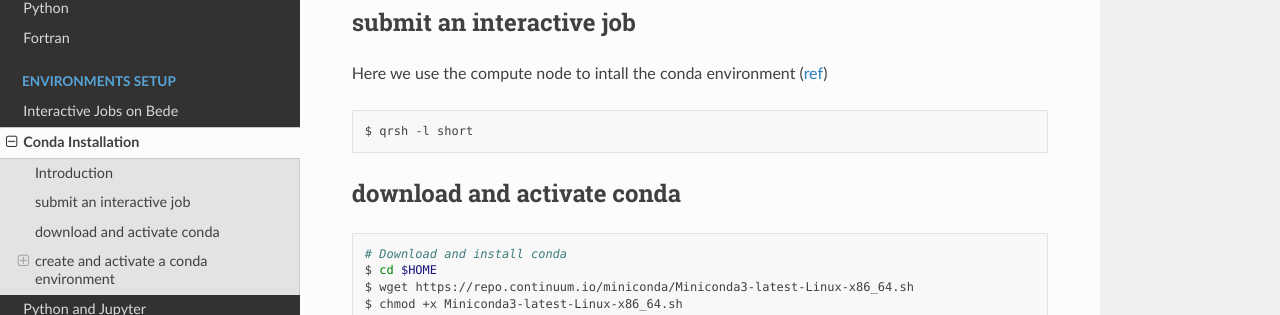
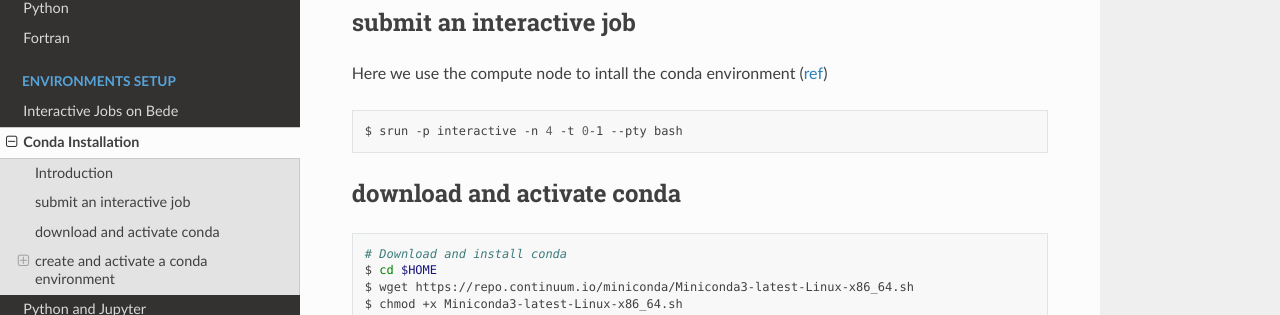
Before and after one commit to envdes/computing, a Sphinx documentation site: the page built from docs/pages/environments_setup/conda_env.md, in a window 1280 px wide and 900 px high. Shown: the part 306-621 px from the top of the window. Built offline with Sphinx 7.4.7 and the Read the Docs theme 3.1.0, drawn with Linux system fonts in a browser that asks for light colours.

Commit message:
Update conda_env.md

````diff
--- a/docs/pages/environments_setup/conda_env.md
+++ b/docs/pages/environments_setup/conda_env.md
@@ -11,7 +11,7 @@ Here we would install Conda and create our first conda environment "partmc"
 Here we use the compute node to intall the conda environment ([ref](https://ri.itservices.manchester.ac.uk/csf3/batch/qrsh/))
 
 ```bash
-$ qrsh -l short
+$ srun -p interactive -n 4 -t 0-1 --pty bash
 ```
 
 ## download and activate conda
````
